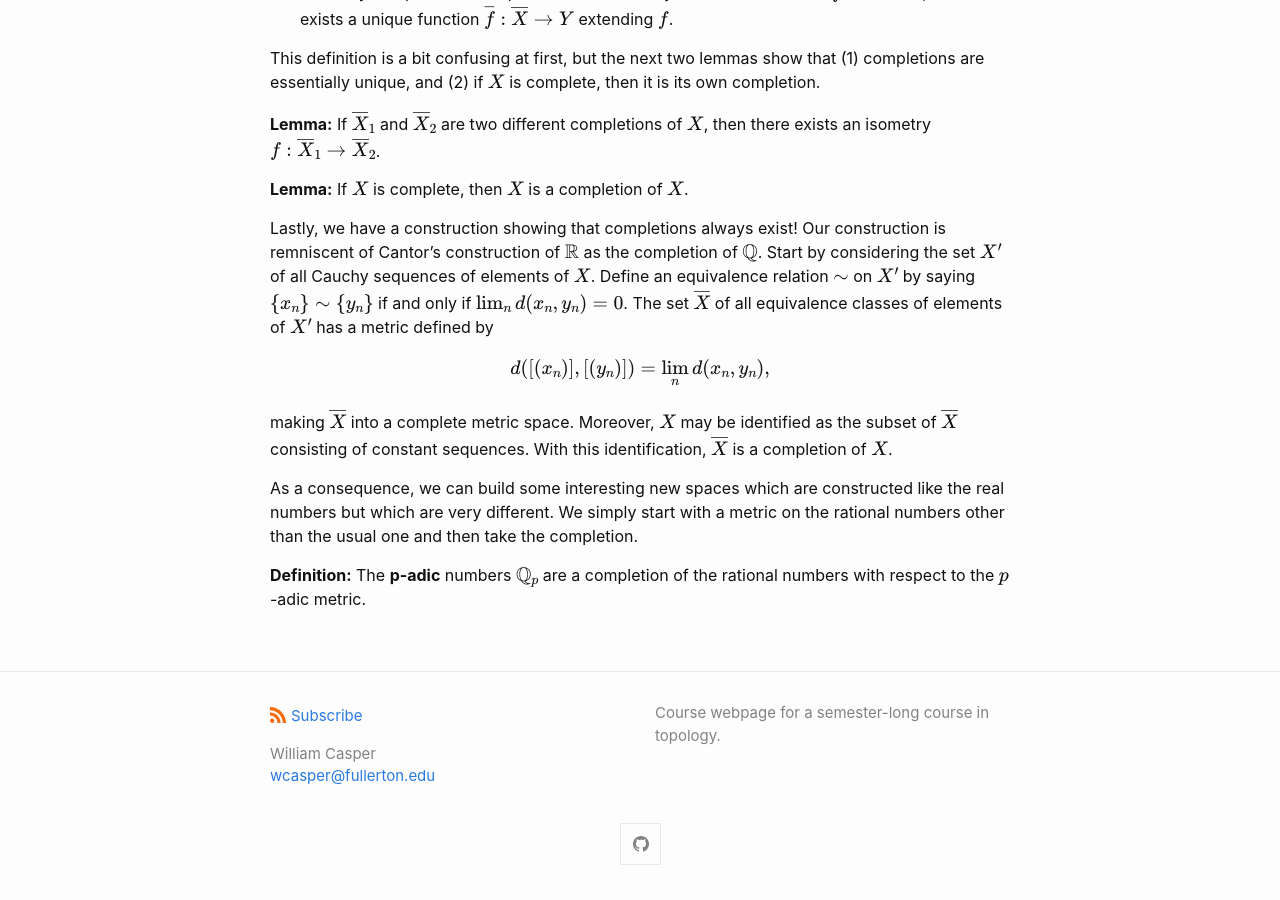
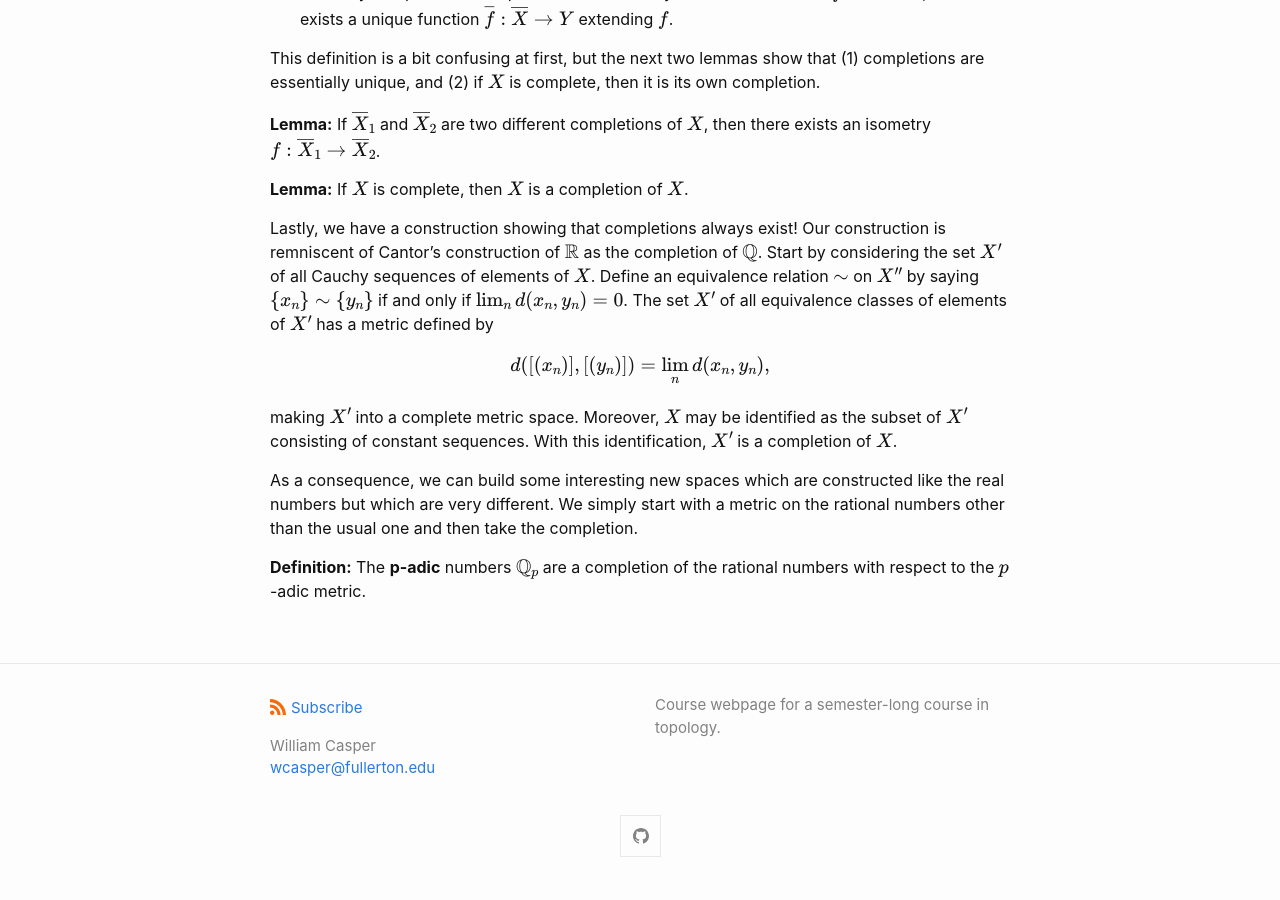
Before and after one commit to wcasper/math414fall2022, a Jekyll site: the page built from _topics/010-continuity.md, in a window 1280 px wide and 900 px high, scrolled down 1973 px. Built offline with Jekyll 4.4.1, drawn with Linux system fonts in a browser that asks for light colours.

Commit message:
changed notation

```diff
--- a/_topics/010-continuity.md
+++ b/_topics/010-continuity.md
@@ -80,12 +80,12 @@ This definition is a bit confusing at first, but the next two lemmas show that (
 
 Lastly, we have a construction showing that completions always exist!  Our construction is remniscent of Cantor's construction of $$\mathbb R$$ as the completion of $$\mathbb Q$$.
 Start by considering the set $$X'$$ of all Cauchy sequences of elements of $$X$$.
-Define an equivalence relation $$\sim$$ on $$X'$$ by saying $$\{x_n\}\sim\{y_n\}$$ if and only if $$\lim_n d(x_n,y_n) = 0$$.
-The set $$\overline X$$ of all equivalence classes of elements of $$X'$$ has a metric defined by
+Define an equivalence relation $$\sim$$ on $$X''$$ by saying $$\{x_n\}\sim\{y_n\}$$ if and only if $$\lim_n d(x_n,y_n) = 0$$.
+The set $$X'$$ of all equivalence classes of elements of $$X'$$ has a metric defined by
 
 $$d([(x_n)],[(y_n)]) = \lim_n d(x_n,y_n),$$
 
-making $$\overline X$$ into a complete metric space.  Moreover, $$X$$ may be identified as the subset of $$\overline{X}$$ consisting of constant sequences.  With this identification, $$\overline{X}$$ is a completion of $$X$$.
+making $$X'$$ into a complete metric space.  Moreover, $$X$$ may be identified as the subset of $$X'$$ consisting of constant sequences.  With this identification, $$X'$$ is a completion of $$X$$.
 
 As a consequence, we can build some interesting new spaces which are constructed like the real numbers but which are very different.
 We simply start with a metric on the rational numbers other than the usual one and then take the completion.
```
